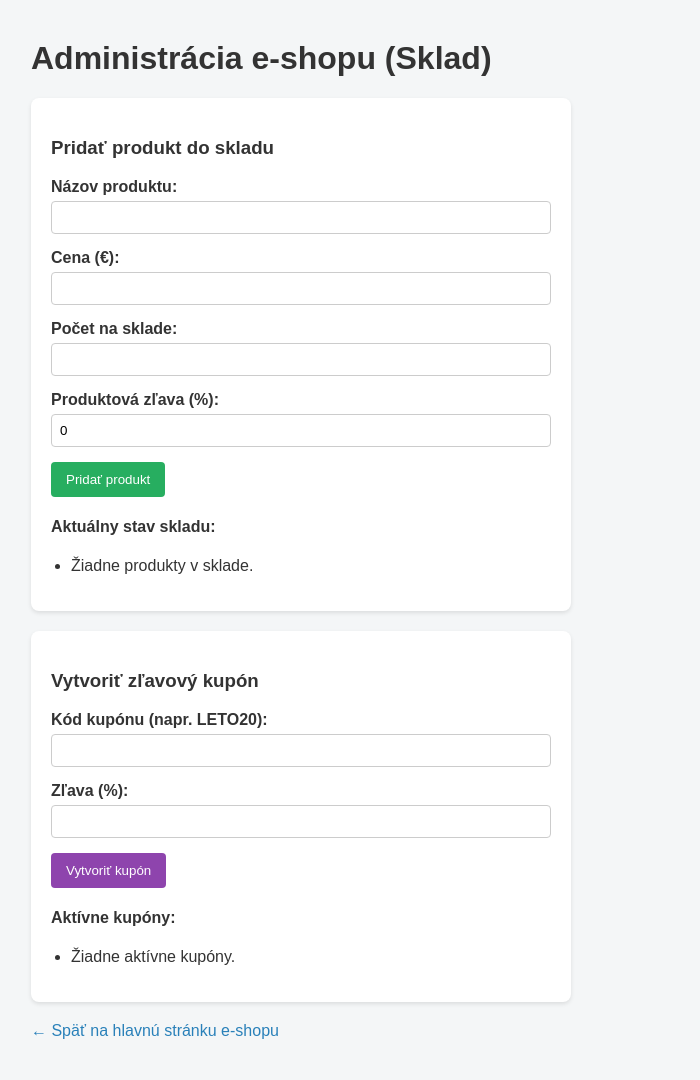
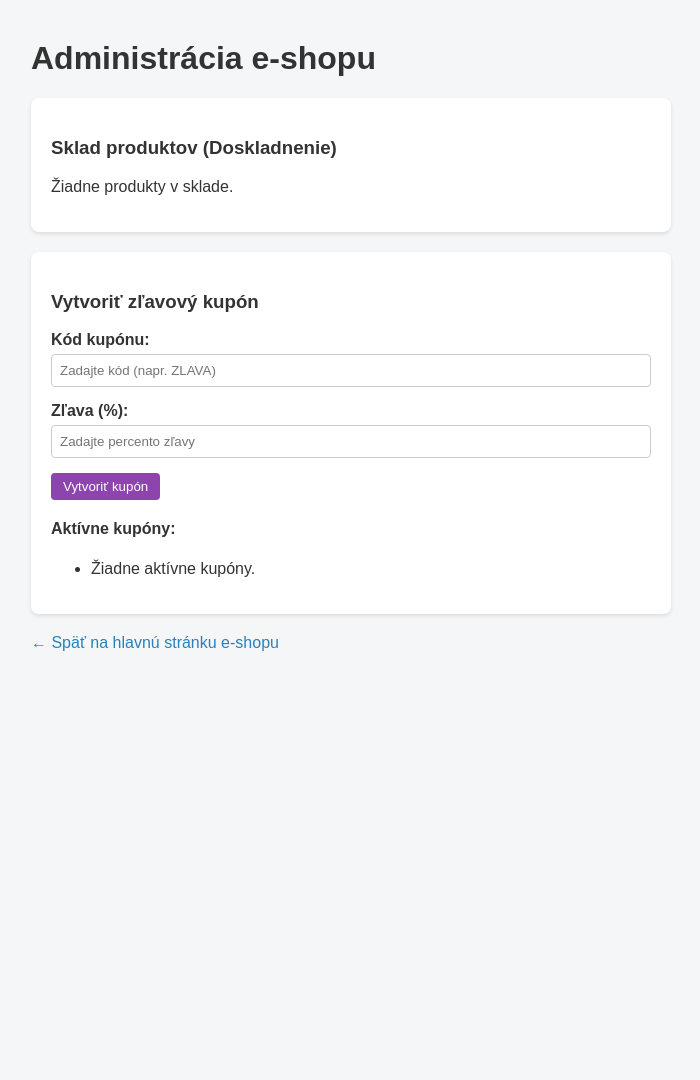
Before and after one commit to matuso1/eshop, a Python web app: template templates/admin.html in a window 1280 px wide. Shown: the whole page, without its empty margins (9-709 px from the left). After the commit the page ends 651 px from the top, so only its background shows below. Run offline with Jinja, Linux system fonts and the light colour scheme; the template is opened without the code that fills it, so the values that code supplies are empty.

Commit message:
Update admin.html

```diff
--- a/templates/admin.html
+++ b/templates/admin.html
@@ -5,67 +5,54 @@
     <title>Admin - Sklad a Kupóny</title>
     <style>
         body { font-family: Arial, sans-serif; margin: 40px; background-color: #f4f6f7; color: #333; }
-        .section { background: white; padding: 20px; border-radius: 8px; box-shadow: 0 2px 4px rgba(0,0,0,0.1); max-width: 500px; margin-bottom: 20px; }
+        .section { background: white; padding: 20px; border-radius: 8px; box-shadow: 0 2px 4px rgba(0,0,0,0.1); max-width: 600px; margin-bottom: 20px; }
         div { margin-bottom: 15px; }
         label { display: block; margin-bottom: 5px; font-weight: bold; }
         input { width: 100%; padding: 8px; box-sizing: border-box; border: 1px solid #ccc; border-radius: 4px; }
-        button { background: #27ae60; color: white; border: none; padding: 10px 15px; border-radius: 4px; cursor: pointer; }
+        button { background: #27ae60; color: white; border: none; padding: 6px 12px; border-radius: 4px; cursor: pointer; }
         button:hover { background: #219653; }
-        ul { padding-left: 20px; }
+        .product-row { display: flex; justify-content: space-between; align-items: center; border-bottom: 1px solid #eee; padding: 10px 0; }
     </style>
 </head>
 <body>
-    <h1>Administrácia e-shopu (Sklad)</h1>
+    <h1>Administrácia e-shopu</h1>
 
+    <!-- Správa skladu (doskladnenie) -->
     <div class="section">
-        <h3>Pridať produkt do skladu</h3>
-        <form action="/admin/add-product" method="POST">
-            <div>
-                <label>Názov produktu:</label>
-                <input type="text" name="name" required>
-            </div>
-            <div>
-                <label>Cena (€):</label>
-                <input type="number" step="0.01" name="price" required>
-            </div>
-            <div>
-                <label>Počet na sklade:</label>
-                <input type="number" name="stock" required>
-            </div>
-            <div>
-                <label>Produktová zľava (%):</label>
-                <input type="number" step="0.01" name="discount" value="0">
-            </div>
-            <button type="submit">Pridať produkt</button>
-        </form>
-
-        <h4>Aktuálny stav skladu:</h4>
-        <ul>
-            {% if products %}
-                {% for prod in products %}
-                    <li><strong>{{ prod[1] }}</strong> - Cena: {{ prod[2] }} € | Sklad: {{ prod[3] }} ks | Zľava: {{ prod[4] }}%</li>
-                {% endfor %}
-            {% else %}
-                <li>Žiadne produkty v sklade.</li>
-            {% endif %}
-        </ul>
+        <h3>Sklad produktov (Doskladnenie)</h3>
+        {% if products %}
+            {% for prod in products %}
+                <div class="product-row">
+                    <div>
+                        <strong>{{ prod[1] }}</strong><br>
+                        <small>Cena: {{ prod[2] }} € | Skladom: <strong>{{ prod[3] }} ks</strong> | Zľava: {{ prod[4] }}%</small>
+                    </div>
+                    <form action="/admin/restock/{{ prod[0] }}" method="POST" style="margin: 0;">
+                        <button type="submit">+1 ks</button>
+                    </form>
+                </div>
+            {% endfor %}
+        {% else %}
+            <p>Žiadne produkty v sklade.</p>
+        {% endif %}
     </div>
 
+    <!-- Vytvorenie kupónu (bez predvolených príkladov) -->
     <div class="section">
         <h3>Vytvoriť zľavový kupón</h3>
         <form action="/admin/add-coupon" method="POST">
             <div>
-                <label>Kód kupónu (napr. LETO20):</label>
-                <input type="text" name="code" required>
+                <label>Kód kupónu:</label>
+                <input type="text" name="code" placeholder="Zadajte kód (napr. ZLAVA)" required>
             </div>
             <div>
                 <label>Zľava (%):</label>
-                <input type="number" step="0.01" name="discount_percent" required>
+                <input type="number" step="0.01" name="discount_percent" placeholder="Zadajte percento zľavy" required>
             </div>
             <button type="submit" style="background: #8e44ad;">Vytvoriť kupón</button>
         </form>
 
-        <h4>Aktívne kupóny:</h4>
+        <h4 style="margin-top: 20px;">Aktívne kupóny:</h4>
         <ul>
             {% if coupons %}
                 {% for coupon in coupons %}
```
